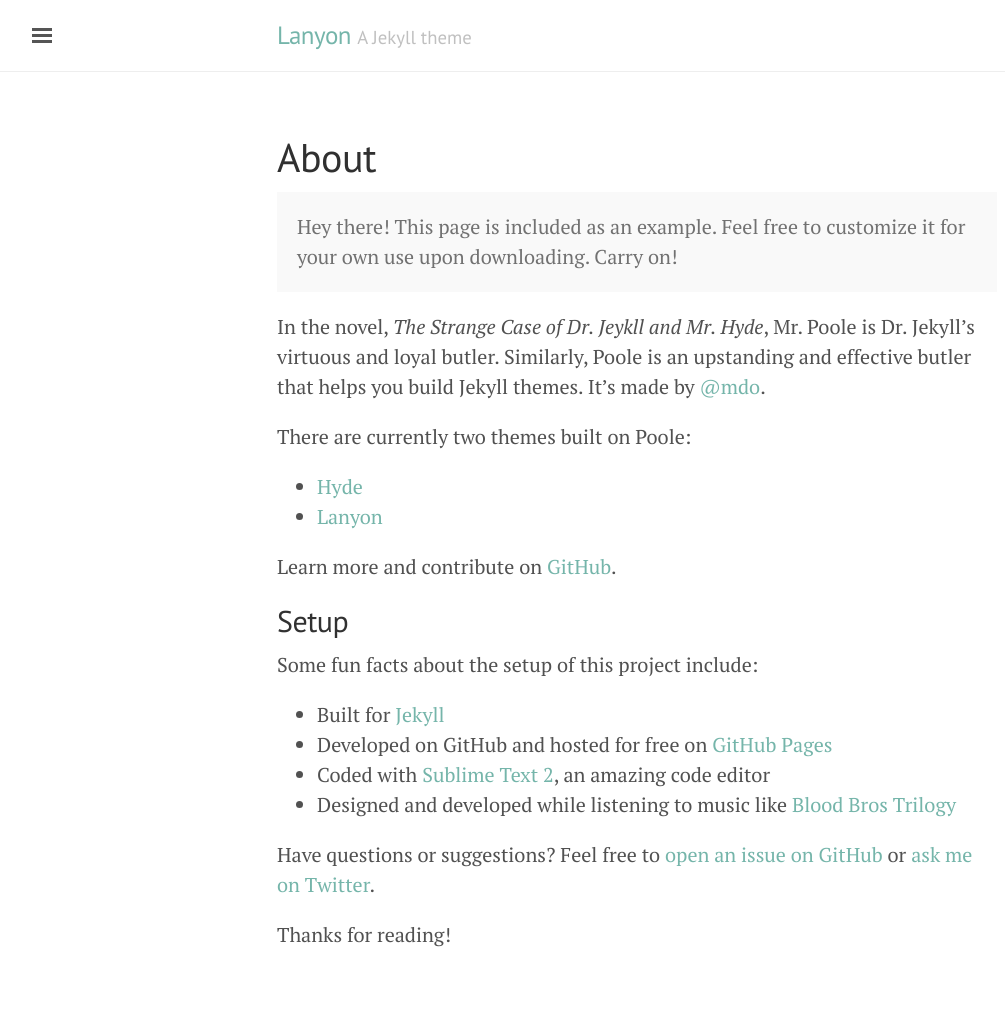
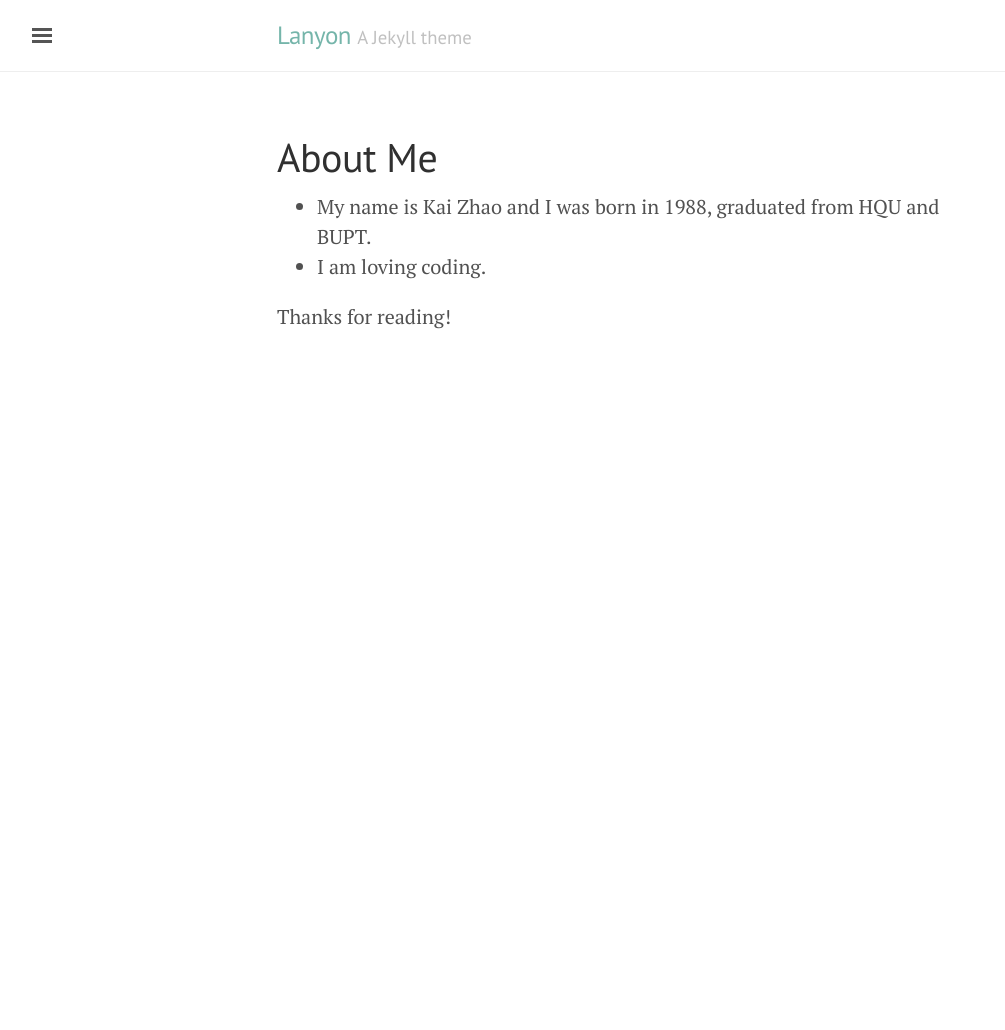
Before and after one commit to loverszhaokai/loverszhaokai.github.io, a Jekyll site: the page built from about.md, in a window 1280 px wide. Shown: the whole page, without its empty margins (3-1008 px from the left). Built offline with Jekyll 4.4.1, drawn with Linux system fonts in a browser that asks for light colours; after the commit the page ends 900 px from its top, so only the background shows below that.

Commit message:
update about.md

```diff
--- a/about.md
+++ b/about.md
@@ -1,30 +1,9 @@
 ---
 layout: page
-title: About
+title: About Me
 ---
 
-<p class="message">
-  Hey there! This page is included as an example. Feel free to customize it for your own use upon downloading. Carry on!
-</p>
-
-In the novel, *The Strange Case of Dr. Jeykll and Mr. Hyde*, Mr. Poole is Dr. Jekyll's virtuous and loyal butler. Similarly, Poole is an upstanding and effective butler that helps you build Jekyll themes. It's made by [@mdo](https://twitter.com/mdo).
-
-There are currently two themes built on Poole:
-
-* [Hyde](http://hyde.getpoole.com)
-* [Lanyon](http://lanyon.getpoole.com)
-
-Learn more and contribute on [GitHub](https://github.com/poole).
-
-## Setup
-
-Some fun facts about the setup of this project include:
-
-* Built for [Jekyll](http://jekyllrb.com)
-* Developed on GitHub and hosted for free on [GitHub Pages](https://pages.github.com)
-* Coded with [Sublime Text 2](http://sublimetext.com), an amazing code editor
-* Designed and developed while listening to music like [Blood Bros Trilogy](https://soundcloud.com/maddecent/sets/blood-bros-series)
-
-Have questions or suggestions? Feel free to [open an issue on GitHub](https://github.com/poole/issues/new) or [ask me on Twitter](https://twitter.com/mdo).
+* My name is Kai Zhao and I was born in 1988, graduated from HQU and BUPT.
+* I am loving coding.
 
 Thanks for reading!
```
